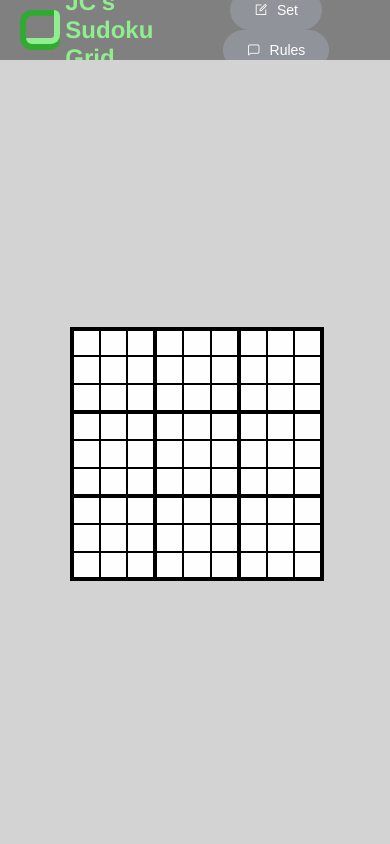
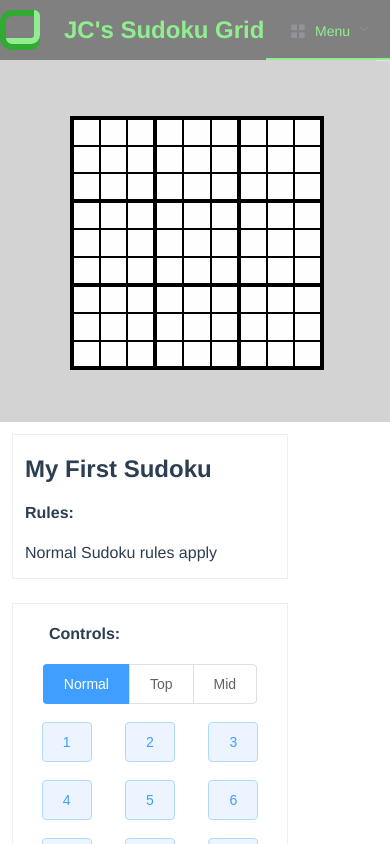
Before and after one commit to JCrosby0/sudoku-web-app, a Vue app: page / in a window 390 px wide. Shown: the top 844 px of the page. Built offline with nearby package versions, Linux system fonts and the light colour scheme.

Commit message:
Responsive refactoring set up

```diff
--- a/src/App.vue
+++ b/src/App.vue
@@ -4,27 +4,29 @@
       class="settings"
       :show-drawer="showSettings"
       :settings="settings"
+      :orientation="orientation"
       @updateSettings="handleSettings"
     />
-    <NavBar @toggle="handleToggle" />
-    <el-container class="container">
-      <Grid :settings="settings" />
-      <el-aside v-show="panel === 'rules'">
+    <NavBar :collapsed="collapsed" @toggle="handleToggle" />
+    <el-container class="container" :style="containerStyle">
+      <Grid :settings="settings"/>
+      <Panel
+        :settings="settings"
+        :panel="panel"
+        @updateSettings="handleSettingsFromSet"></Panel>
+      <!-- <el-aside v-show="panel === 'navRules'">
         <Rules :settings="settings" />
       </el-aside>
-      <!-- <el-aside v-show="panel === 'controls'">
-        <Controls />
-      </el-aside> -->
-      <el-aside v-show="panel === 'library'">
+      <el-aside v-show="panel === 'navLibrary'">
         <Library
         @updateSettings="handleSettingsFromSet"/>
       </el-aside>
-      <el-aside v-show="panel === 'set'">
+      <el-aside v-show="panel === 'navSet'">
         <PuzzleSet
           :settings="settings"
           @updateSettings="handleSettingsFromSet"
         />
-      </el-aside>
+      </el-aside> -->
     </el-container>
   </div>
 </template>
@@ -32,10 +34,11 @@
 <script>
 import NavBar from "./components/NavBar.vue";
 import Grid from "./components/Grid.vue";
+import Panel from "./components/Panel.vue";
 // import Controls from "./components/PanelControls.vue";
-import Rules from "./components/PanelRules.vue";
-import PuzzleSet from "./components/PanelSet.vue";
-import Library from "./components/PanelLibrary.vue"
+// import Rules from "./components/PanelRules.vue";
+// import PuzzleSet from "./components/PanelSet.vue";
+// import Library from "./components/PanelLibrary.vue"
 import SettingsDrawer from "./components/DrawerSettings.vue";
 
 const defaultSettings = {
@@ -54,35 +57,66 @@ export default {
   components: {
     NavBar,
     Grid,
+    Panel,
     SettingsDrawer,
     // Controls,
-    Rules,
-    PuzzleSet,
-    Library
-  },
-  mounted() {
-    this.settings = Object.assign({}, defaultSettings);
+    // Rules,
+    // PuzzleSet,
+    // Library
   },
   data() {
     return {
       settings: {},
-      panel: 'Rules',
+      panel: 'navRules',
       showSettings: false,
+      orientation: 'vertical',
+      collapsed: false,
     };
   },
+  computed:{
+    containerStyle () {
+      const style = {
+        flexDirection: (this.orientation === 'horizontal') ? 'row' : 'column'
+      }
+      return style
+    }
+  },
+  mounted() {
+    this.settings = Object.assign({}, defaultSettings);
+    this.$nextTick(function() {
+      this.updateWindowOrientation();
+      // resize for sizing the grid
+      window.addEventListener("resize", this.updateWindowOrientation);
+    });
+  },
+  beforeDestroy() {
+    window.removeEventListener("resize", this.updateWindowOrientation);
+  },
   methods: {
+    updateWindowOrientation() {
+      // const headerHeight = 60; // px
+      // const containerWidth = 300; // [x]
+      const height = window.innerHeight;
+      const width = window.innerWidth;
+      const orientation = (width > height) ? 'horizontal' : 'vertical'
+      this.orientation = orientation
+      this.collapsed = width < 800;
+      // if window.innerWidth < 800 ? verticalorientation : horizontal orientation
+    //   const availHeight = height - headerHeight;
+    //   const availWidth = width - (width > 800 && containerWidth);
+    },
     handleSettings(obj) {
       // don't update settings if drawer was closed / cancelled
       if (obj.action) {
         this.settings = Object.assign({}, obj);
       }
-      this.handleToggle("settings");
+      this.handleToggle("navSettings");
     },
     handleSettingsFromSet(obj) {
       this.settings = Object.assign({}, this.settings, obj);
     },
     handleToggle(type) {
-      if (type === 'settings') {
+      if (type === 'navSettings') {
         this.showSettings = !this.showSettings;
         return
       }
@@ -111,8 +145,11 @@ body {
 }
 .container {
   height: calc(100% - 60px);
+  display: flex;
+  justify-content: space-between;
 }
 .header {
+  width: 100vw;
   display: flex;
   justify-content: space-between;
   align-items: center;
--- a/src/components/Cell.vue
+++ b/src/components/Cell.vue
@@ -10,10 +10,25 @@
     @dragenter="handleDrag"
     @dragleave="handleDrag"
   >
-    <span :class="valueClassObj">{{ cellObj.value }}</span>
-    <span v-show="cellObj.value === null" class="notesTop">{{ notesTop }}</span>
-    <span v-show="cellObj.value === null" class="notesMid">{{ notesMid }}</span>
-    <span v-show="cellObj.value === null" class="notesBot">{{ notesBot }}</span>
+    <span
+      :class="valueClassObj">
+      {{ cellObj.value }}
+      </span>
+    <span
+      v-show="cellObj.value === null"
+      class="notesTop">
+      {{ notesTop }}
+    </span>
+    <span
+      v-show="cellObj.value === null"
+      class="notesMid">
+      {{ notesMid }}
+    </span>
+    <span
+      v-show="cellObj.value === null"
+      class="notesBot">
+      {{ notesBot }}
+    </span>
   </div>
 </template>
 
@@ -47,6 +62,13 @@ export default {
     },
     cellObj() {
       return this.cellDescription(this.cellIndex);
+    },
+    cellHeight() {
+      const cell = document.querySelector('.cell')
+      if (!cell) return 10
+      const computed = getComputedStyle(cell)
+      const height = computed["height"];
+      return height
     },
     notesMid() {
       return this.stringFromArray(this.cellObj.notesMid);
@@ -144,6 +166,21 @@ export default {
       };
       this.$emit("emitCellClicked", outObj);
     },
+    // cellFontSize(spanType) {
+    //   console.log('cellFontSize called', spanType)
+    //   console.log('this.cellHeight', this.cellHeight)
+    //   switch(spanType) {
+    //     case 'notesTop':
+    //       return {fontSize: this.cellHeight/2.5 + 'px'};
+    //     case 'notesMid':
+    //       return {fontSize: this.cellHeight/2 + 'px'};
+    //     case 'value':
+    //       return {fontSize: this.cellHeight/1.5 + 'px' };
+    //     default:
+    //       return {fontSize: this.cellHeight/2 + 'px'};
+
+    //   }
+    // },
     stringFromArray(arr) {
       let output = "";
       arr.forEach(a => (output += a));
@@ -173,7 +210,7 @@ export default {
 }
 .value {
   transform: translate(-50%, -50%);
-  font-size: 2.2rem;
+  /* font-size: 2.2rem; */
   text-align: center;
   top: 50%;
   width: 100%;
@@ -181,7 +218,7 @@ export default {
 }
 .notesTop,
 .notesBot {
-  font-size: 0.8rem;
+  font-size: 0.4em;
   font-stretch: expanded;
   text-align: left;
   user-select: none;
@@ -193,7 +230,7 @@ export default {
   top: 50%;
   width: 100%;
   transform: translate(-50%, -50%);
-  font-size: 1.2rem;
+  font-size: 0.5em;
   text-anchor: middle;
   text-align: center;
   user-select: none;
--- a/src/components/DrawerSettings.vue
+++ b/src/components/DrawerSettings.vue
@@ -4,8 +4,8 @@
       id="settings-container"
       :visible.sync="showDrawer"
       :before-close="handleClose"
-      direction="rtl"
-      size="300px"
+      :direction="direction"
+      :size="size"
     >
       <!-- title="Settings" -->
       <h4 slot="title" class="left">Settings</h4>
@@ -47,6 +47,11 @@
 export default {
   name: "SettingsDrawer",
   props: {
+    orientation: {
+      required: false,
+      type: String,
+      default: () => 'vertical'
+    },
     showDrawer: {
       required: true,
       type: Boolean,
@@ -84,6 +89,15 @@ export default {
       ]
     };
   },
+  computed: {
+    direction() {
+      console.log('this.orientation: ', this.orientation)
+      return (this.orientation === 'vertical') ? 'btt' : 'rtl'
+    },
+    size () {
+      return (this.orientation === 'vertical') ? '400px' : '300px'
+    }
+  },
   watch: {
     showDrawer(n, o) {
       if (n !== o && n) {
--- a/src/components/Grid.vue
+++ b/src/components/Grid.vue
@@ -45,7 +45,8 @@ export default {
         left: null,
         top: null
       },
-      dragSelectionObj: {}
+      dragSelectionObj: {},
+      orientation: 'horizontal'
     };
   },
   computed: {
@@ -55,6 +56,11 @@ export default {
       "highlightedCells",
       "cursorIndex"
     ]),
+    fontSize() {
+      const size = window.innerWidth / parseFloat(getComputedStyle(document.querySelector('html'))['font-size']);
+      console.log('size: ', size)
+      return size;
+    },
     dragSelection() {
       return Object.keys(this.dragSelectionObj);
     },
@@ -64,10 +70,12 @@ export default {
     styleGridOuter() {
       return {
         height: this.cellLength * this.gridSize + "px",
-        width: this.cellLength * this.gridSize + "px"
+        width: this.cellLength * this.gridSize + "px",
+        fontSize: this.cellLength * 0.6 + "px"
       };
     },
     styleGridInner() {
+
       return {
         height: this.cellLength * this.settings.puzzleSize + "px",
         width: this.cellLength * this.settings.puzzleSize + "px",
@@ -117,8 +125,14 @@ export default {
     ]),
     updateWindowSize() {
       const headerHeight = 60; // px
-      const availHeight = window.innerHeight - headerHeight;
-      const availWidth = window.innerWidth;
+      const containerWidth = 300; // [x]
+      const height = window.innerHeight;
+      const width = window.innerWidth;
+      const orientation = (width > height) ? 'horizontal' : 'vertical'
+      this.orientation = orientation
+      // if window.innerWidth < 800 ? verticalorientation : horizontal orientation
+      const availHeight = height - headerHeight;
+      const availWidth = width - (width > 800 && containerWidth);
       this.cellLength = Math.min(availWidth, availHeight) / (this.gridSize + 1);
       this.outerMargin.left =
         (availWidth - this.cellLength * this.gridSize) / 2;
--- a/src/components/NavBar.vue
+++ b/src/components/NavBar.vue
@@ -1,5 +1,6 @@
 <template>
-  <el-header class="header">
+<div class="header">
+
   <div class="logo-title-container">
     <div class="logo">
       <div class="c"></div>
@@ -7,28 +8,14 @@
     </div>
     <h2 class="title">JC's Sudoku Grid</h2>
   </div>
-    <div class="menu">
-      <el-button
-        v-for="menu in menuArray"
-        :id="menu.id"
-        :key="menu.id"
-        :type="activeTab === menu.toggle ? 'primary' : 'info'"
-        round
-        :data-cy="menu.id"
-        :icon="menu.icon"
-        @click="toggle(menu.toggle)"
-      >
-        {{ menu.label }}
-      </el-button>
+  <NavMenu :collapsed="collapsed" @menuClick="toggle"></NavMenu>
 </div>
-  </el-header>
 </template>
 
 <script>
 const menuArray = [
   { id: "navLibrary", icon: "el-icon-collection", toggle: "library", label: "Library" },
   { id: "navSet", icon: "el-icon-edit-outline", toggle: "set", label: "Set" },
-  // { id: "navInput", icon: "el-icon-edit", toggle: "controls", label: "Solve" },
   {
     id: "navRules",
     icon: "el-icon-chat-square",
@@ -42,12 +29,22 @@ const menuArray = [
     label: "Settings"
   }
 ];
+import NavMenu from "./NavMenu"
 export default {
   name: "NavBar",
+  components: {
+    NavMenu,
+  },
+  props: {
+    collapsed: {
+      required: true,
+      type: Boolean,
+    }
+  },
   data() {
     return {
       activeTab: null,
-      menuArray: menuArray
+      menuArray: menuArray,
     };
   },
   methods: {
@@ -63,6 +60,12 @@ export default {
 </script>
 
 <style>
+.header {
+  display: flex;
+  flex-direction: row;
+  justify-content: space-between;
+  height: 60px;
+}
 .logo-title-container {
   display: flex;
   flex-direction: row;
@@ -96,4 +99,15 @@ export default {
   border-radius: 12px 6px 9px 12px;
 box-sizing: border-box;
 }
+
+@media only screen and (max-width: 799px) {
+  .menu-wide {
+    display: none;
+  }
+}
+@media only screen and (min-width: 800px) {
+  .menu-narrow {
+    display: none;
+  }
+}
 </style>
--- /dev/null
+++ b/src/components/NavMenu.vue
@@ -0,0 +1,88 @@
+<template>
+  <el-menu
+    :default-active="'navRules'"
+    mode="horizontal"
+    background-color="#808080"
+    text-color="#2c3f50"
+    active-text-color="#90ee90"
+    @select="handleMenu"
+  >
+  <el-menu-item v-for="menu in menuArray"
+    :key="menu.id"
+    :index="menu.id"
+    >
+    <template slot="title">
+      <i :class="`${menu.icon} icon-color`"></i>
+      <span>{{menu.label}}</span>
+    </template>
+  </el-menu-item>
+  <el-submenu v-if="collapsed" index="0">
+    <template slot="title">
+      <i :class="`el-icon-menu icon-color`"></i>
+      <span>Menu</span>
+    </template>
+    <el-menu-item v-for="menu in collapsedMenuArray"
+    :key="menu.id"
+    :index="menu.id"
+    >
+      <template slot="title">
+        <i :class="`${menu.icon} icon-color`"></i>
+        <span>{{menu.label}}</span>
+      </template>
+    </el-menu-item>
+  </el-submenu>
+  </el-menu>
+</template>
+
+<script>
+const menuArray = [
+  { id: "navLibrary", icon: "el-icon-collection", toggle: "library", label: "Library" },
+  { id: "navSet", icon: "el-icon-edit-outline", toggle: "set", label: "Set" },
+  // { id: "navInput", icon: "el-icon-edit", toggle: "controls", label: "Solve" },
+  {
+    id: "navRules",
+    icon: "el-icon-chat-square",
+    toggle: "rules",
+    label: "Rules"
+  },
+  {
+    id: "navSettings",
+    icon: "el-icon-set-up",
+    toggle: "settings",
+    label: "Settings"
+  }
+];
+export default {
+  name: "NavMenu",
+  props: {
+    collapsed: {
+      required: true,
+      type: Boolean,
+    }
+  },
+  data() {
+    return {
+      collapsedMenuArray: menuArray,
+    }
+  },
+  computed: {
+    menuArray () {
+      return (this.collapsed) ? [] : menuArray;
+    }
+
+  },
+  methods: {
+    handleMenu(menu) {
+      const menuObj = this.menuArray.find(m => m.id === menu)
+      this.$emit('menuClick', menu)
+    }
+  }
+}
+</script>
+
+<style>
+.icon-color {
+  color: #ffffff;
+}
+
+</style>
--- /dev/null
+++ b/src/components/NavMenuStack.vue
@@ -0,0 +1,78 @@
+<template>
+  <el-menu
+    ref="menu"
+    :default-active="'navRules'"
+    mode="horizontal"
+    background-color="#808080"
+    text-color="#2c3f50"
+    active-text-color="#90ee90"
+    @select="handleMenu"
+  >
+    <el-submenu index="0">
+      <template slot="title">
+        <i :class="`el-icon-menu icon-color`"></i>
+        <span>Menu</span>
+      </template>
+      <el-menu-item v-for="menu in menuArray"
+      :key="menu.id"
+      :index="menu.id"
+      >
+        <template slot="title">
+          <i :class="`${menu.icon} icon-color`"></i>
+          <span>{{menu.label}}</span>
+        </template>
+      </el-menu-item>
+    </el-submenu>
+  </el-menu>
+</template>
+
+<script>
+const menuArray = [
+  { id: "navLibrary", icon: "el-icon-collection", toggle: "library", label: "Library" },
+  { id: "navSet", icon: "el-icon-edit-outline", toggle: "set", label: "Set" },
+  // { id: "navInput", icon: "el-icon-edit", toggle: "controls", label: "Solve" },
+  {
+    id: "navRules",
+    icon: "el-icon-chat-square",
+    toggle: "rules",
+    label: "Rules"
+  },
+  {
+    id: "navSettings",
+    icon: "el-icon-set-up",
+    toggle: "settings",
+    label: "Settings"
+  }
+];
+export default {
+  name: "NavMenu",
+  data() {
+    return {
+      menuArray: menuArray
+    }
+  },
+  computed: {
+    screenWidth () {
+      return window.innerWidth
+    },
+    portrait () {
+      return (this.screenWidth < 750)
+    }
+
+  },
+  methods: {
+    handleMenu(menu) {
+      const menuObj = this.menuArray.find(m => m.id === menu)
+      this.$emit('menuClick', menu)
+      this.$refs['menu'].close('0')
+    }
+  }
+}
+</script>
+
+<style>
+.icon-color {
+  color: #ffffff;
+}
+
+</style>
--- /dev/null
+++ b/src/components/Panel.vue
@@ -0,0 +1,53 @@
+<template>
+  <div class="panel-main">
+    <el-aside v-show="panel === 'navRules'">
+      <Rules :settings="settings" />
+    </el-aside>
+    <el-aside v-show="panel === 'navLibrary'">
+      <Library
+      @updateSettings="updateSettings"/>
+    </el-aside>
+    <el-aside v-show="panel === 'navSet'">
+      <PuzzleSet
+        :settings="settings"
+        @updateSettings="updateSettings"
+      />
+    </el-aside>
+  </div>
+</template>
+
+<script>
+import Rules from "./PanelRules.vue";
+import PuzzleSet from "./PanelSet.vue";
+import Library from "./PanelLibrary.vue"
+export default {
+  name: "Panel",
+  props: {
+    settings: {
+      required: true,
+      type: Object,
+    },
+    panel: {
+      required: false,
+      type: String,
+      default: () => 'hidden'
+    }
+  },
+   components: {
+    Rules,
+    PuzzleSet,
+    Library
+  },
+  methods: {
+    updateSettings (payload) {
+      this.$emit('updateSettings', payload)
+    }
+  }
+}
+</script>
+
+<style>
+/* .panel-main {
+} */
+
+</style>
```
Also changed, not shown: src/plugins/element.js (+9 -1 lines), 1 other file (tests, documents, lock files or other folders). Lines whose indentation alone changed are shown as unchanged.
